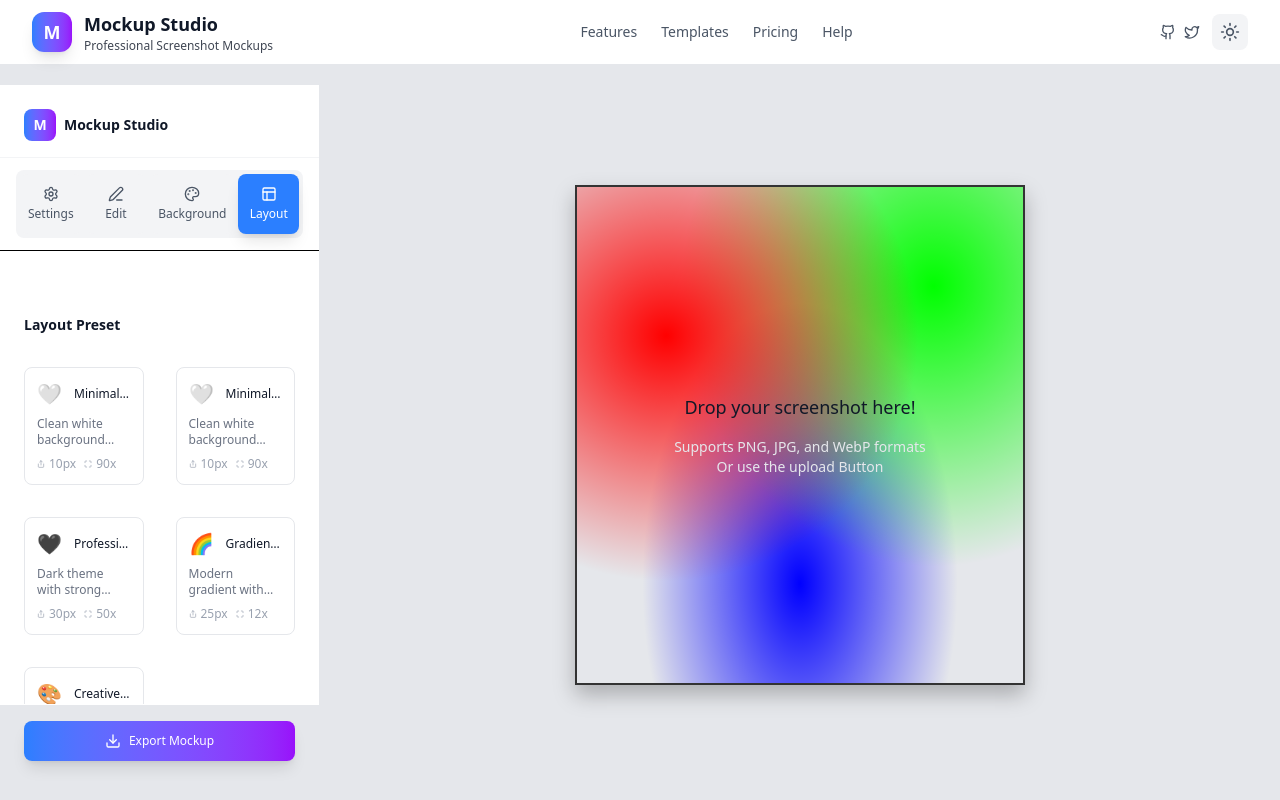
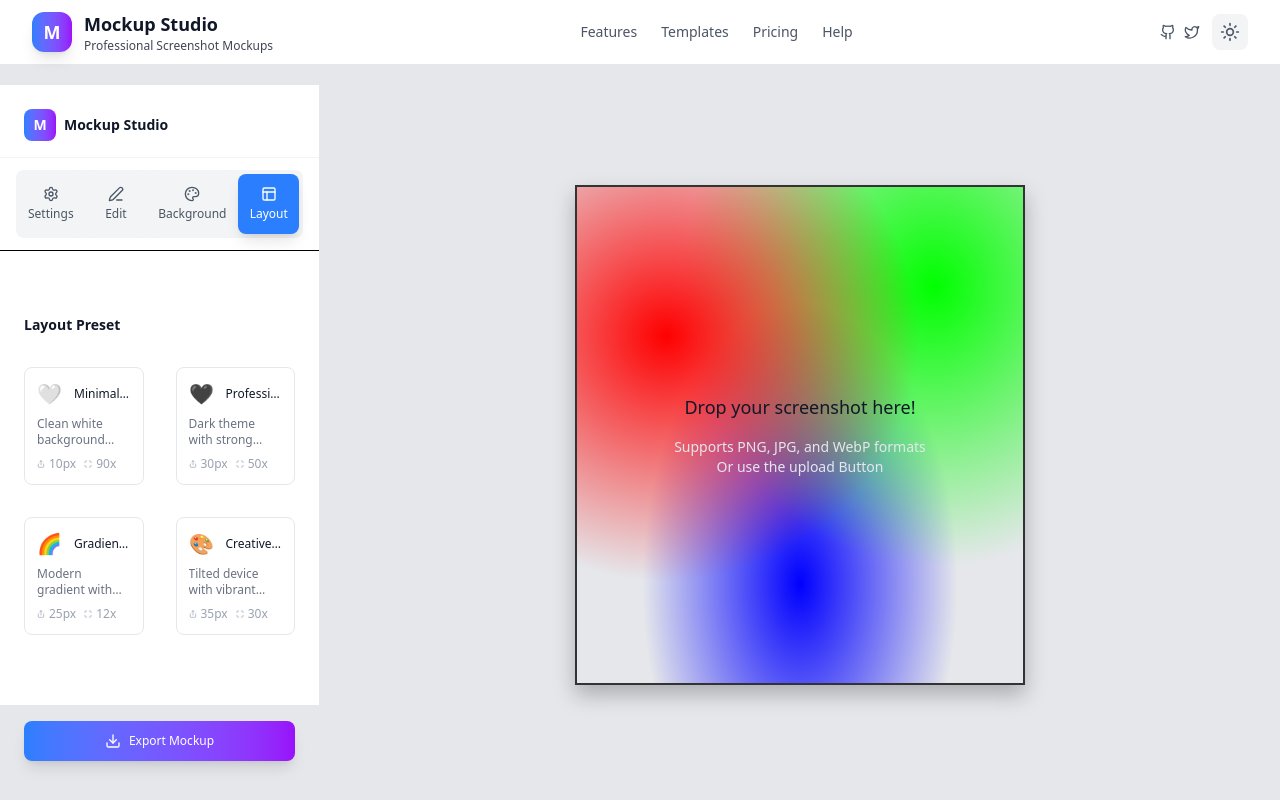
Before and after one commit to begonnerprogrammer/Mockup-Studio4, a React (Vite) app: page / in a window 1280 px wide. Both pictures are taken after a click on the button "Layout". Built offline with nearby package versions, Linux system fonts and the light colour scheme.

Commit message:
removing-layout

```diff
--- a/src/components/tabs/LayoutTab.jsx
+++ b/src/components/tabs/LayoutTab.jsx
@@ -4,23 +4,7 @@ import { userContext } from '../../App';
 
 const LayoutTab = () => {
   const layoutPresets = [
-    {
-      id: 'minimal-clean',
-      name: 'Minimal Clean',
-      description: 'Clean white background with subtle shadow',
-      thumbnail: '🤍',
-      settings: {
-        shadow: 10,
-        padding: 40,
-        borderRadius:0,
-        background: '#ffffff',
-        rotation: 0,
-        scale: 90,
-        opacity: 100,
-        deviceType: 'iphone-16-pro'
-      },
 
-    },
      {
       id: 'minimal-clean',
       name: 'Minimal Clean',
```
